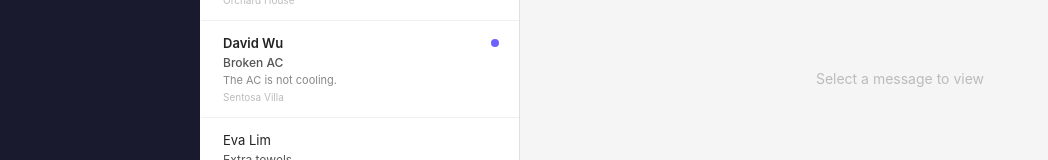
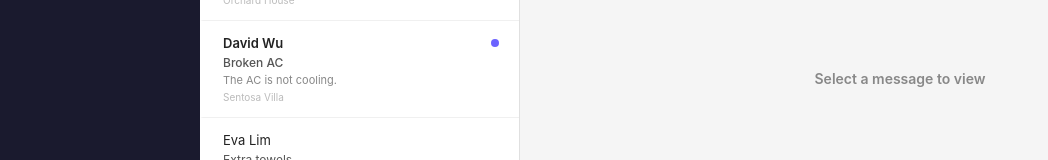
Before and after one commit to callqh/frontend-interview-takehome-main, a Next.js app: page /messages in a window 1280 px wide. Shown: the part 322-482 px from the top of the page, without its empty margins (0-1048 px from the left). Built offline with nearby package versions, Linux system fonts and the light colour scheme.

Commit message:
fix: clarify message deep link states

```diff
--- a/pages/messages/index.tsx
+++ b/pages/messages/index.tsx
@@ -6,6 +6,12 @@ import { Ticket } from '@/types'
 
 interface MessagesPageProps {
   initialTicketId: string | null
+}
+
+interface MessageViewStateProps {
+  title: string
+  description?: string
+  tone?: 'muted' | 'error'
 }
 
 const fetcher = async (url: string) => {
@@ -17,6 +23,30 @@ const fetcher = async (url: string) => {
 
   return response.json()
 }
+
+const MessageViewState = ({ title, description, tone = 'muted' }: MessageViewStateProps) => (
+  <div style={{
+    flex: 1,
+    display: 'flex',
+    alignItems: 'center',
+    justifyContent: 'center',
+    color: tone === 'error' ? '#c62828' : '#888',
+    fontSize: 14,
+    textAlign: 'center',
+    padding: 24,
+  }}>
+    <div>
+      <div style={{ fontWeight: 600, marginBottom: description ? 6 : 0 }}>
+        {title}
+      </div>
+      {description && (
+        <div style={{ color: tone === 'error' ? '#c62828' : '#aaa', fontSize: 12 }}>
+          {description}
+        </div>
+      )}
+    </div>
+  </div>
+)
 
 const MessagesPage: NextPage<MessagesPageProps> = ({ initialTicketId }) => {
   const router = useRouter()
@@ -50,6 +80,7 @@ const MessagesPage: NextPage<MessagesPageProps> = ({ initialTicketId }) => {
     () => tickets?.find(t => t.id === currentTicketId),
     [tickets, currentTicketId]
   )
+  const hasSelectedTicket = Boolean(currentTicketId)
 
   return (
     <div style={{ display: 'flex', height: '100%', overflow: 'hidden' }}>
@@ -145,17 +176,26 @@ const MessagesPage: NextPage<MessagesPageProps> = ({ initialTicketId }) => {
               {activeTicket.lastMessage}
             </div>
           </div>
+        ) : error ? (
+          <MessageViewState
+            title="Failed to load message"
+            description="Please refresh the page or try again later."
+            tone="error"
+          />
+        ) : isLoading && hasSelectedTicket ? (
+          <MessageViewState
+            title="Loading selected message..."
+            description="We are fetching the message from the current URL."
+          />
+        ) : isLoading ? (
+          <MessageViewState title="Loading messages..." />
+        ) : hasSelectedTicket ? (
+          <MessageViewState
+            title="Message not found"
+            description="The selected ticket may no longer exist or the link is invalid."
+          />
         ) : (
-          <div style={{
-            flex: 1,
-            display: 'flex',
-            alignItems: 'center',
-            justifyContent: 'center',
-            color: '#bbb',
-            fontSize: 14,
-          }}>
-            Select a message to view
-          </div>
+          <MessageViewState title="Select a message to view" />
         )}
       </div>
     </div>
```
Also changed, not shown: 1 other file (tests, documents, lock files or other folders).
